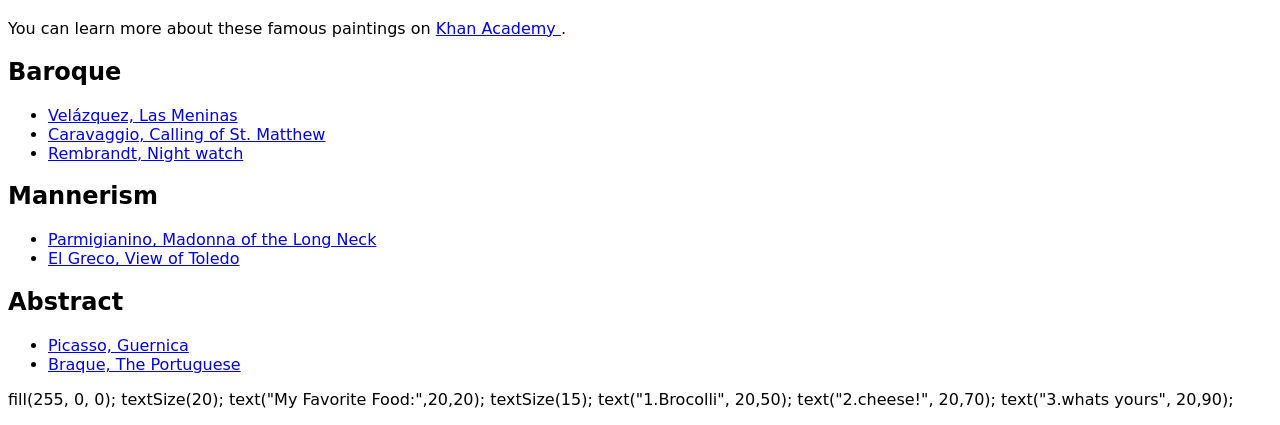
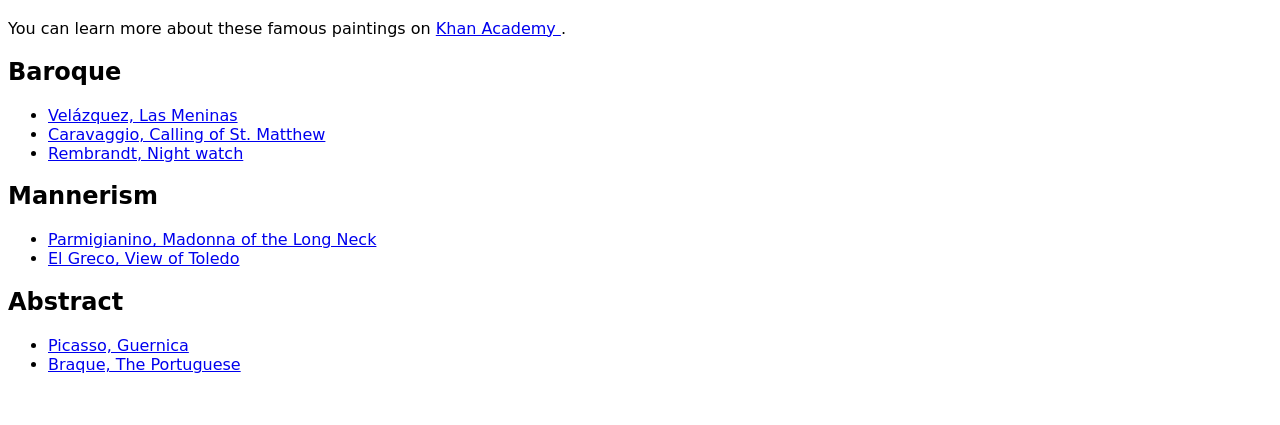
Before and after one commit to Chelsea0926/chelsea0926.github.io, a plain HTML site: page index.html in a window 1280 px wide. Shown: the part 390-815 px from the top of the page. Drawn offline with Linux system fonts and the light colour scheme.

Commit message:
Update index.html

```diff
--- a/index.html
+++ b/index.html
@@ -97,7 +97,8 @@
             </li>
         </ul>
 
-<p>
+<script>
+    /*javascript*/
 fill(255, 0, 0);
 textSize(20);
 text("My Favorite Food:",20,20);
@@ -106,6 +107,6 @@ textSize(15);
 text("1.Brocolli", 20,50);
 text("2.cheese!", 20,70);
 text("3.whats yours", 20,90);
-        </p>
+        </script>
     </body>
 </html>
```
